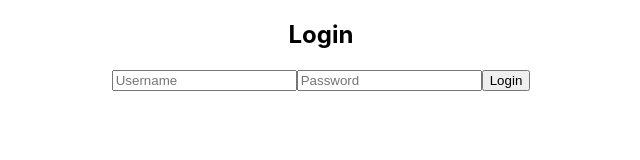
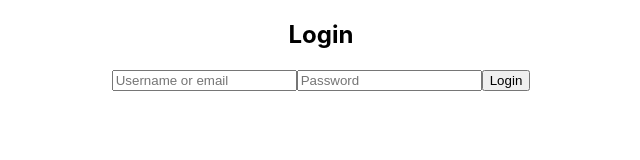
Before and after one commit to Noor-30412/TWC_together_we_connect, a React (Create React App) app in the folder client/: page /login in a window 1280 px wide. Shown: the top 160 px of the page, without its empty margins (319-959 px from the left). Built offline with nearby package versions, Linux system fonts and the light colour scheme.

Commit message:
added email to username so that we can do login from both username or email

```diff
--- a/client/src/components/login.js
+++ b/client/src/components/login.js
@@ -1,4 +1,3 @@
-// src/components/Login.js
 import React, { useState } from 'react';
 import axios from 'axios';
 import { useNavigate } from 'react-router-dom';
@@ -6,12 +5,13 @@ import { useAuth } from '../context/AuthContext';
 
 const Login = () => {
     const [loginData, setLoginData] = useState({
-        username: '',
+        identifier: '',
         password: '',
     });
 
     const navigate = useNavigate();
     const { login } = useAuth();
+    const [error, setError] = useState('');
 
     const handleInputChange = (e) => {
         setLoginData({ ...loginData, [e.target.name]: e.target.value });
@@ -20,22 +20,29 @@ const Login = () => {
     const handleLogin = async () => {
         try {
             const response = await axios.post('/api/auth/login', loginData);
-            const user = response.data; // Log this user object
-            console.log('User:', user);
-            login(user);
+            const { token, userId, username } = response.data;
+            console.log('User logged in:', username);
+            login({ token, userId, username });
             navigate('/home');
         } catch (error) {
-            console.error('Login error:', error.response.data.message);
+            console.error('Login error:', error.response?.data?.message);
+
+            if (error.response?.data?.message) {
+                setError(error.response.data.message);
+            } else {
+                setError('An error occurred during login');
+            }
         }
     };
 
     return (
         <div>
             <h2>Login</h2>
+            {error && <div style={{ color: 'red' }}>{error}</div>}
             <input
                 type="text"
-                name="username"
-                placeholder="Username"
+                name="identifier"
+                placeholder="Username or email"
                 onChange={handleInputChange}
             />
             <input
```
Also changed, not shown: 1 other file (tests, documents, lock files or other folders).
